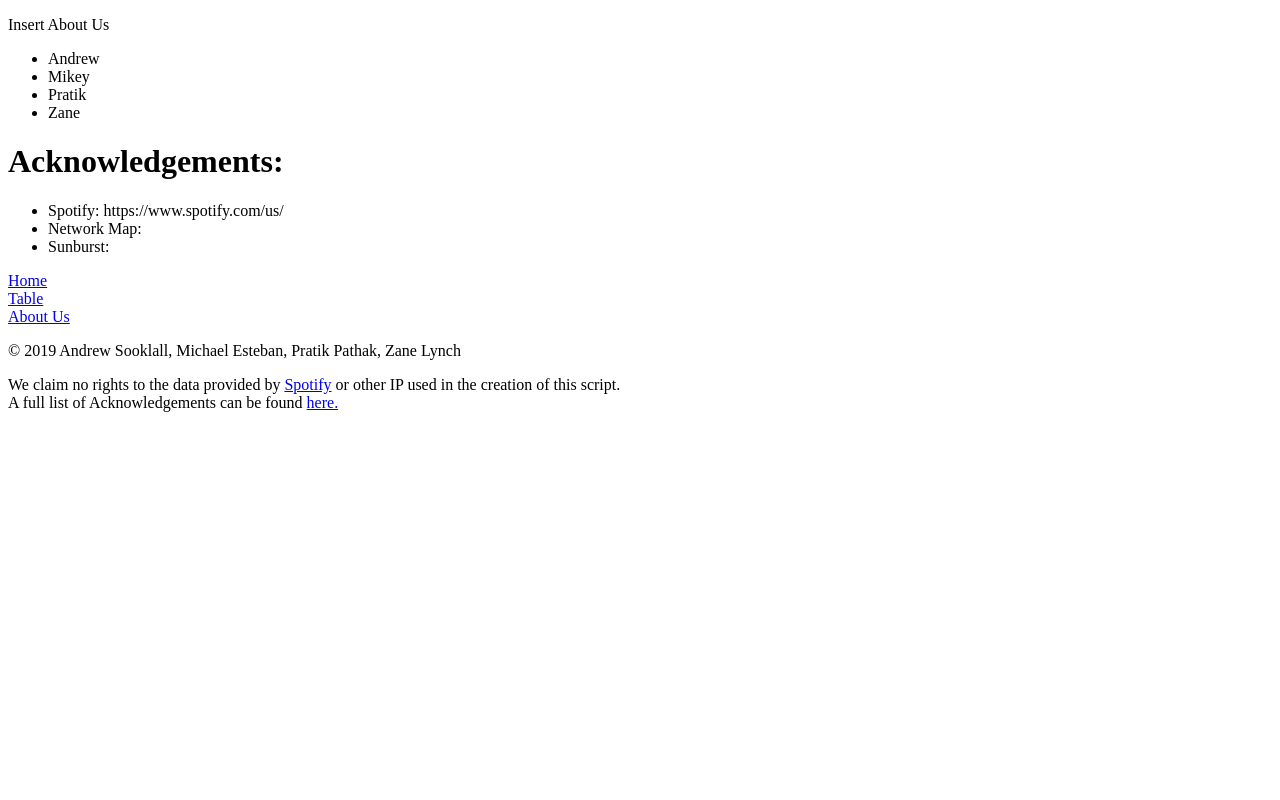
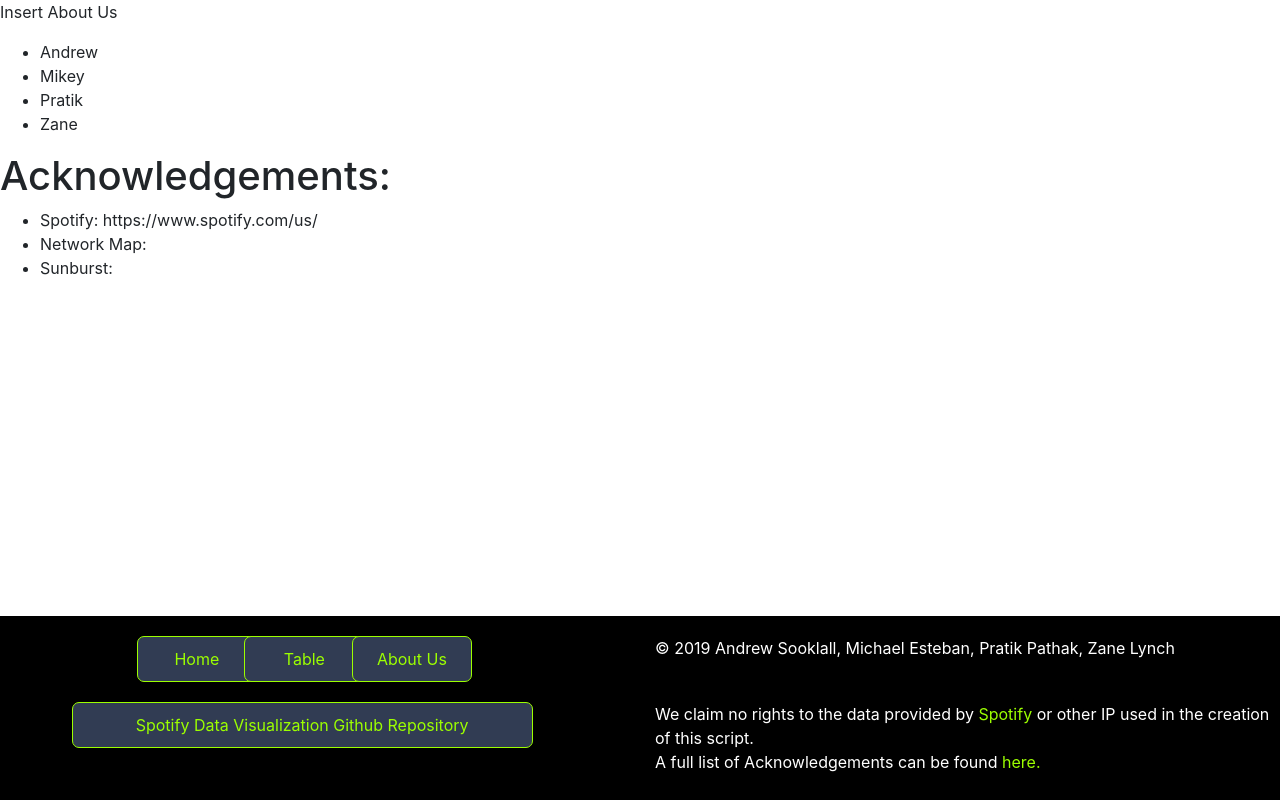
Before and after one commit to ASooklall/project-2-spotify, a Flask app: page /aboutus in a window 1280 px wide. Run offline with Flask 2, Linux system fonts and the light colour scheme; some libraries are stand-ins or nearby versions.

Commit message:
modified footer and added to aboutus page with css styling

```diff
--- /dev/null
+++ b/static/css/aboutus.css
@@ -0,0 +1,65 @@
+
+
+
+a:link, a:visited {
+    color: #9CFF00
+}
+
+
+.footer {
+    position: absolute;
+    right: 0;
+    bottom: 0;
+    left: 0;
+    min-height: 100px;
+    background: #080808;
+  }
+
+.footer > .bottom {
+    position: absolute;
+    right: 0;
+    bottom: 0;
+    left: 0;
+    padding: 10px;
+    /* background: #1b3146; */
+    color: #ffffff;
+    background-color: #000000;
+  }
+
+.btn-footer1 {
+    position: relative;
+    margin-left: 25%;
+    margin-top: 10px;
+    margin-bottom: 10px;
+    padding: 10px;
+    text-align:center;
+    align-items: center;
+    width: 50%;
+    min-width: 120px;
+    background-color: #313C53;
+    color: rgb(255, 255, 255);
+    border: 14px solid round;
+    border-color: #9CFF00;
+    border-radius: 7px;
+}
+
+.btn-footer2 {
+    position: relative;
+    margin-left: 10%;
+    margin-top: 10px;
+    margin-bottom: 10px;
+    padding: 10px;
+    text-align:center;
+    align-items: center;
+    width: 75%;
+    min-width: 200px;
+    background-color: #313C53;
+    color: rgb(255, 255, 255);
+    border: 14px solid round;
+    border-color: #9CFF00;
+    border-radius: 7px;
+}
+
+.footer-txt {
+    margin-top: 10px;
+  }
--- a/templates/aboutus.html
+++ b/templates/aboutus.html
@@ -8,6 +8,8 @@
     <script src="https://code.jquery.com/jquery-3.4.1.slim.min.js" integrity="sha384-J6qa4849blE2+poT4WnyKhv5vZF5SrPo0iEjwBvKU7imGFAV0wwj1yYfoRSJoZ+n" crossorigin="anonymous"></script>
     <script src="https://cdn.jsdelivr.net/npm/popper.js@1.16.0/dist/umd/popper.min.js" integrity="sha384-Q6E9RHvbIyZFJoft+2mJbHaEWldlvI9IOYy5n3zV9zzTtmI3UksdQRVvoxMfooAo" crossorigin="anonymous"></script>
     <script src="https://stackpath.bootstrapcdn.com/bootstrap/4.4.1/js/bootstrap.min.js" integrity="sha384-wfSDF2E50Y2D1uUdj0O3uMBJnjuUD4Ih7YwaYd1iqfktj0Uod8GCExl3Og8ifwB6" crossorigin="anonymous"></script>
+    <link rel="stylesheet" href="https://stackpath.bootstrapcdn.com/bootstrap/4.4.1/css/bootstrap.min.css" integrity="sha384-Vkoo8x4CGsO3+Hhxv8T/Q5PaXtkKtu6ug5TOeNV6gBiFeWPGFN9MuhOf23Q9Ifjh" crossorigin="anonymous">
+    <link rel="stylesheet" href="static/css/aboutus.css">
 </head>
 <body>
     <p> Insert About Us</p>
@@ -38,25 +40,27 @@
             <div class="col-md-6 footer-btn-container">
               <div class="row">
               <div class="col-md-2">
-                <a class="btn btn-footer" href="/" role="button">Home</a>
               </div>
               <div class="col-md-2">
-                <a class="btn btn-footer" href="/table" role="button">Table</a>
+                <a class="btn btn-footer1" href="/" role="button">Home</a>
               </div>
               <div class="col-md-2">
-                <a class="btn btn-footer" href="/aboutus" role="button">About Us</a>
+                <a class="btn btn-footer1" href="/table" role="button">Table</a>
+              </div>
+              <div class="col-md-2">
+                <a class="btn btn-footer1" href="/aboutus" role="button">About Us</a>
               </div>
               </div>
             </div>
-            <div class="col-md-6">
+            <div class="col-md-6 footer-txt">
               <p>&copy 2019 Andrew Sooklall, Michael Esteban, Pratik Pathak, Zane Lynch </p>
             </div>
           </div>
           <div class="footer-text row">
             <div class="col-md-6">
-                <p></p>
+              <a class="btn btn-footer2" href="https://github.com/ASooklall/project-2-spotify" target="blank" role="button">Spotify Data Visualization Github Repository</a>
             </div>
-            <div class="col-md-6">
+            <div class="col-md-6 footer-txt">
               <p>We claim no rights to the data provided by <a href="https://www.spotify.com/us/" target="blank">Spotify</a> or other IP used in the creation of this script.
                 <br>A full list of Acknowledgements can be found <a href="/aboutus">here.</a></p>
             </div>
```
Also changed, not shown: static/css/table.css (+39 -6 lines), templates/table.html (+9 -39 lines). Lines whose indentation alone changed are shown as unchanged.
